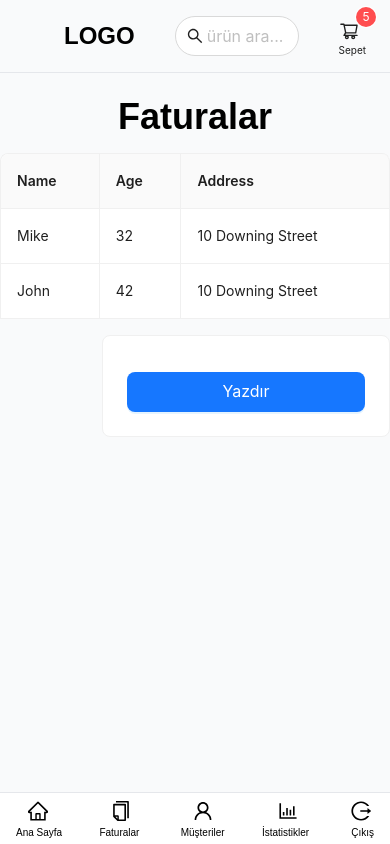
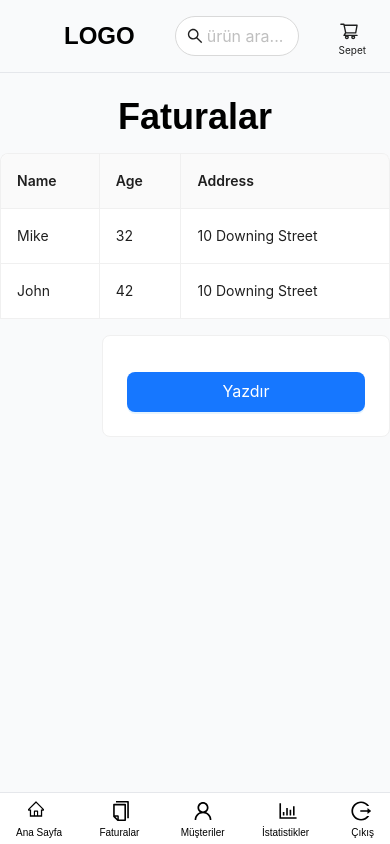
Before and after one commit to Ayalni2289/POS-projesi-Devam-, a React (Create React App) app in the folder client/: page /bill in a window 390 px wide. Built offline with nearby package versions, Linux system fonts and the light colour scheme.

Commit message:
Ana sayfa ikon gap düzenelemsi

```diff
--- a/client/src/components/header/Header.jsx
+++ b/client/src/components/header/Header.jsx
@@ -46,12 +46,12 @@ const Header = () => {
                                 md:w-auto w-screen md:bg-transparent bg-white left-0 md:border-t-0 border-t
                                 md:px-0 px-4 py-1"
         >
-          {/*ana Sayfa*/}
+          {/*Ana Sayfa*/}
           <Link
             to={"/"}
-            className="menu-a flex-col flex hover:text-[#40a9ff] transition-all "
+            className="menu-a flex-col flex hover:text-[#40a9ff] transition-all gap-y-1"
           >
-            <HomeOutlined className="px-3 py-1 md:text-2xl text-xl" />
+            <HomeOutlined className="px-3 py-1 md:text-2xl text-xla" />
             <span className="md:text-xs text-[10px]">
               Ana Sayfa
             </span>
@@ -106,7 +106,7 @@ const Header = () => {
           </Link>
           {/*Menu END*/}
         </div>
-        <Badge count={5} offset={[0, 0]} className="md:hidden flex ">
+        <Badge count={cart.cartItems.length} offset={[0, 0]} className="md:hidden flex ">
           <Link
             to={"/"}
             className="menu-a flex flex-col hover:text-[#40a9ff] transition-all
```
